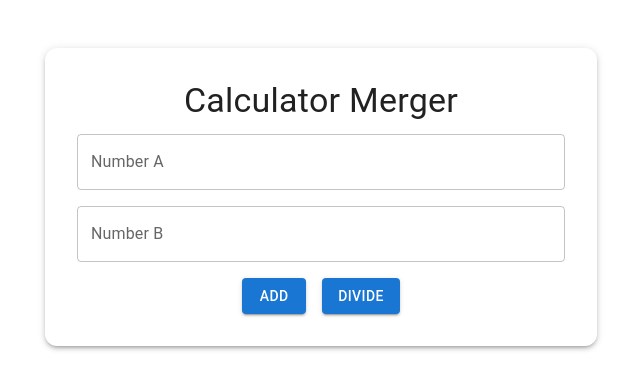
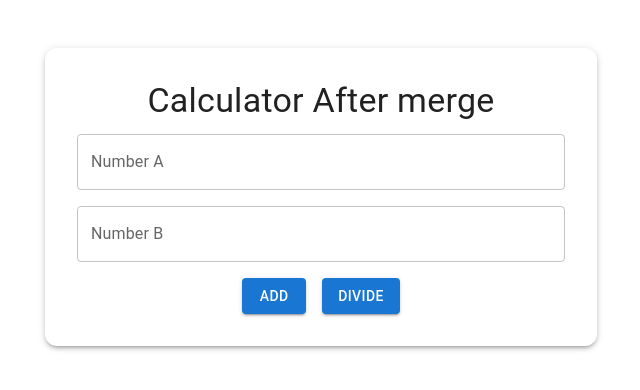
Before and after one commit to gil392/Playground, a React (Vite) app in the folder bigProject/apps/client/: page / in a window 1280 px wide. Shown: the top 390 px of the page, without its empty margins (319-959 px from the left). Built offline with nearby package versions, Linux system fonts and the light colour scheme.

Commit message:
calculator after merge

```diff
--- a/bigProject/apps/client/src/App.tsx
+++ b/bigProject/apps/client/src/App.tsx
@@ -37,7 +37,7 @@ function App() {
     <Container maxWidth="sm">
       <Paper elevation={3} sx={{ p: 4, mt: 6, borderRadius: 3 }}>
         <Typography variant="h4" align="center" gutterBottom>
-          Calculator Merger
+          Calculator After merge
         </Typography>
         <Stack spacing={2}>
           <TextField
```
